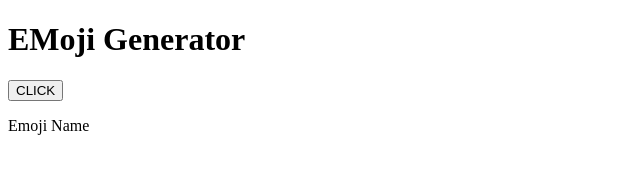
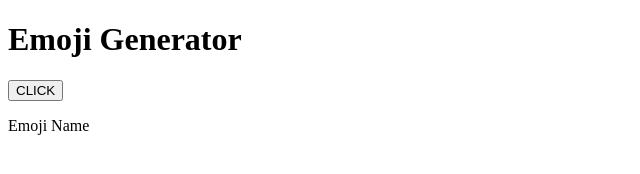
Before and after one commit to NI-KI54/Emoji-Generator, a plain HTML site: page index.html in a window 1280 px wide. Shown: the full height of the page, 0-640 px from the left. Drawn offline with Linux system fonts and the light colour scheme.

```diff
--- a/index.html
+++ b/index.html
@@ -8,7 +8,7 @@
     <link rel="stylesheet" href="style.css">
 </head>
 <body>
-    <h1>EMoji Generator</h1>
+    <h1>Emoji Generator</h1>
     <div>
         <button>CLICK</button>
         <p>Emoji Name</p>
```
